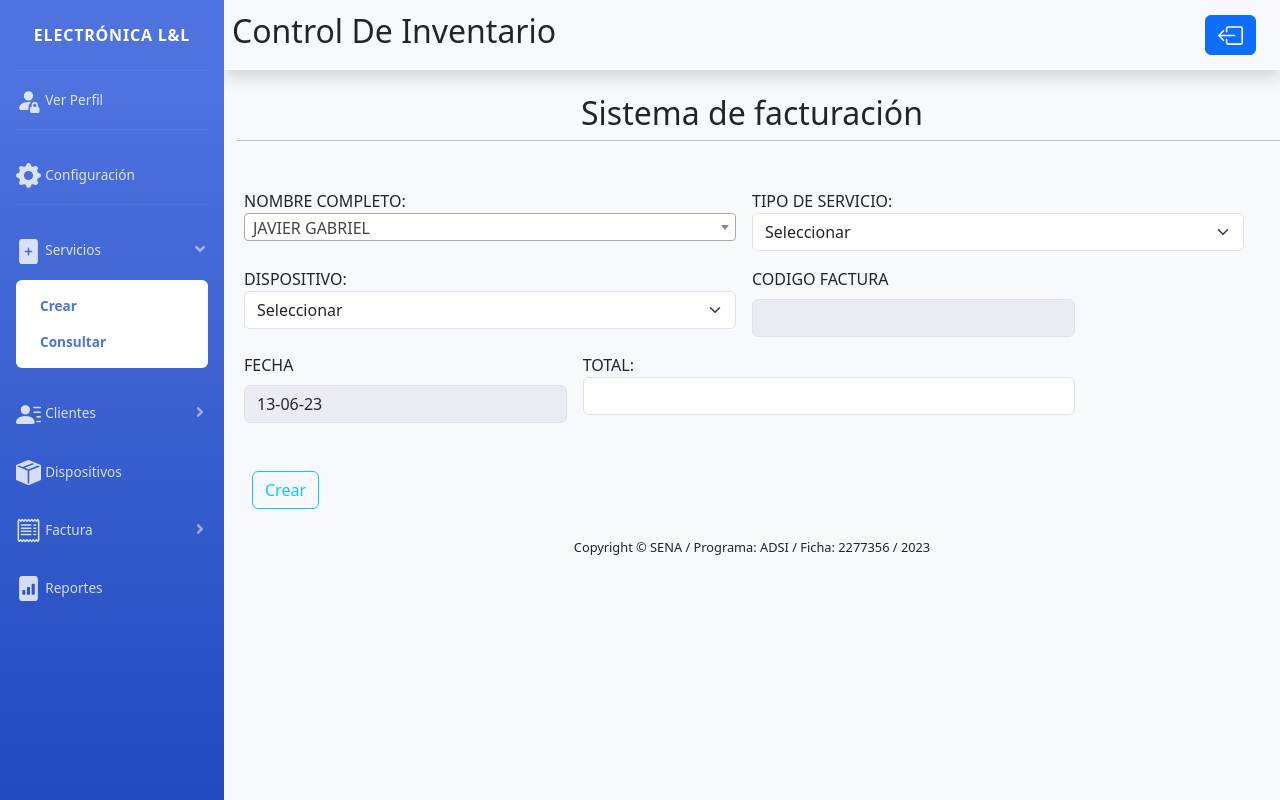
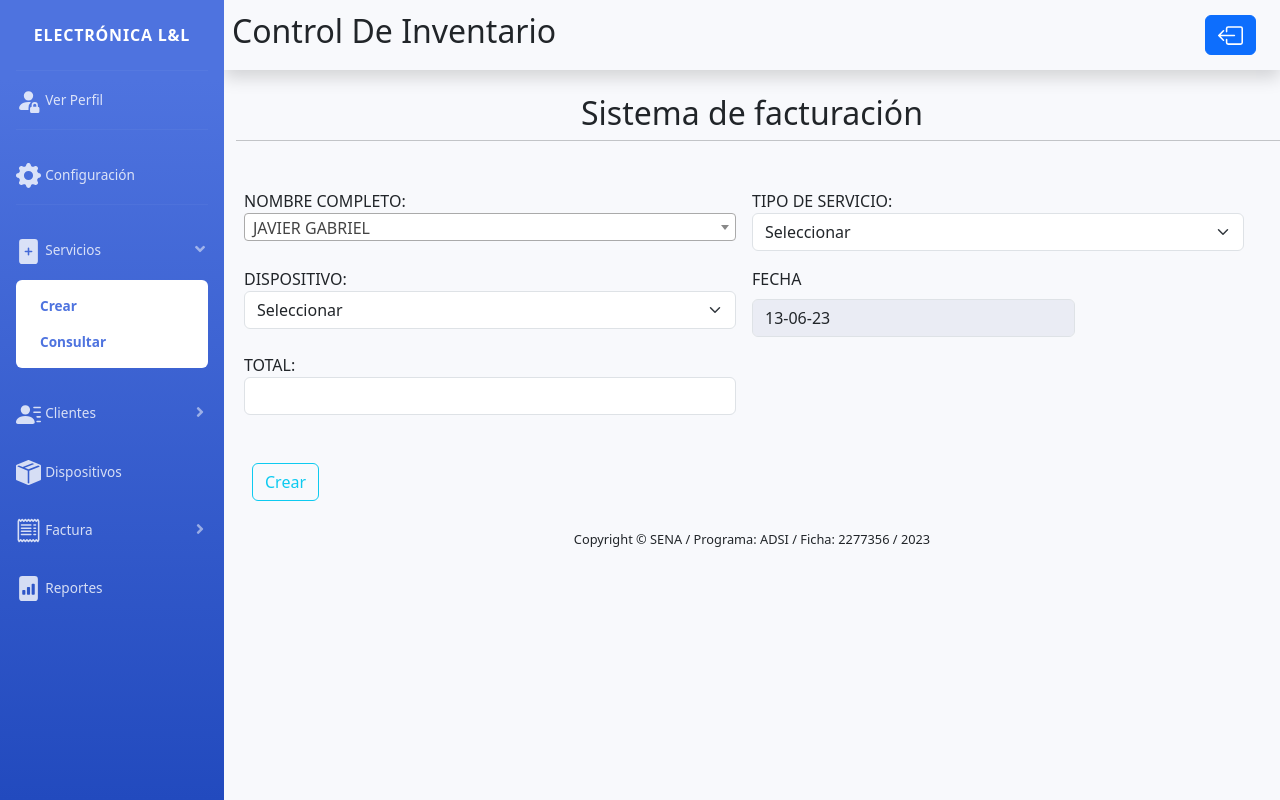
Before and after one commit to cristian200244/proyecto_inventario, a PHP site: page /proyecto_inventario/views/facturas/create.php in a window 1280 px wide. Run offline with PHP 8.4, Linux system fonts and the light colour scheme; data comes from the database, SQL or seed files in the repository; data that the repository does not hold is empty; some libraries are stand-ins or nearby versions.

Commit message:
Revert "cambios"
This reverts commit 00a849bc3cf2280f612aec3cc47fa7b4e7179665.

```diff
--- a/views/facturas/create.php
+++ b/views/facturas/create.php
@@ -2,7 +2,6 @@
 include_once(__DIR__ . "../../../config/config.example.php");
 include_once(BASE_DIR . '../../views/main/partials/header.php');
 require_once '../../models/clienteModel.php';
-require_once '../../models/facturaModel.php';
 require_once '../../models/tipoServicioModel.php';
 require_once '../../models/TipoDispositivosModel.php';
 
@@ -15,11 +14,6 @@ $registro_servicios = $servicio->getAll();
 
 $tipo_dispositivos = new Dispositivos();
 $registro_tipo_dispositivos = $tipo_dispositivos->getAll();
-
-
-$datos = new Factura();
-$registro = $datos->getAll();
-
 
 $fecha = date('d-m-y');
 ?>
@@ -70,22 +64,11 @@ $fecha = date('d-m-y');
                             ?>
                         </select>
                 </div>
-                <div class="col-md-4">
-                        <label for="codigo" class="form-label">CODIGO FACTURA</label>
-                        <br>
-                        <input type="text" type="text" class="form-control" value="
-                        <?php
-                        foreach ($registro  as $datos) {
-                            echo  $datos->getCodigo() ;
-                    }
-                    ?>
-                    " readonly>
-                 </div>
 
                 <div class="col-md-4">
                         <label for="fecha" class="form-label">FECHA</label>
                         <input type="text" class="form-control" id="fecha" name="fecha" value="<?= $fecha?>" readonly >
-                 </div>
+                    </div>
 
                 <div class="col-6">
                     <div class="titulo" id="total">TOTAL:</div>
```
